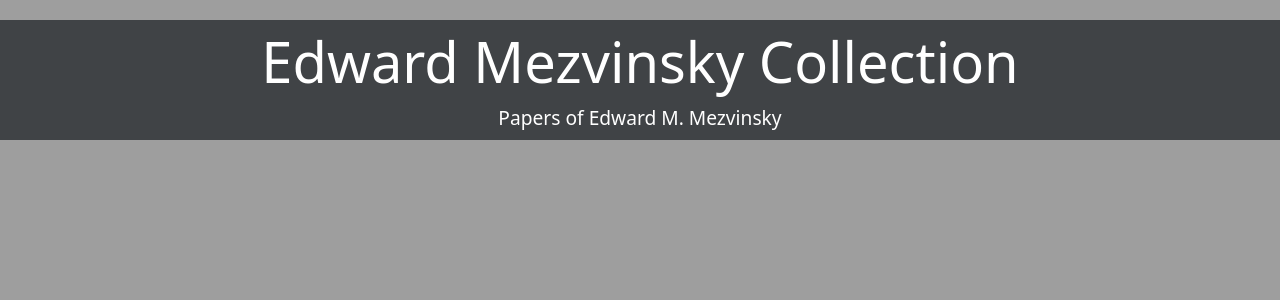
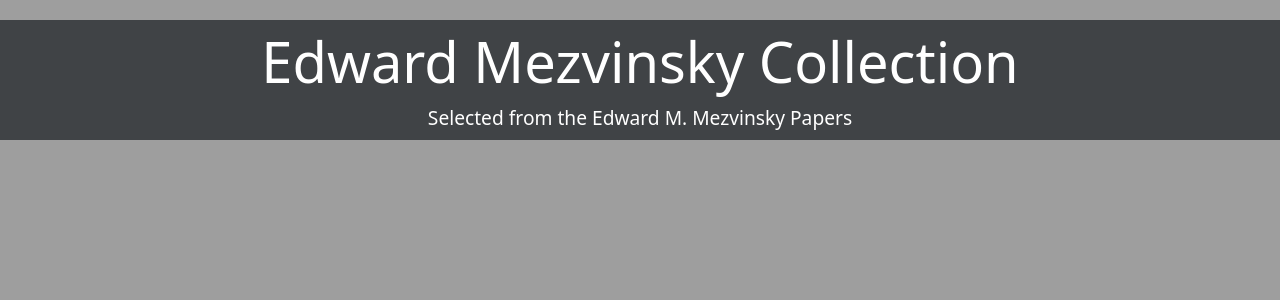
Before and after one commit to isu-digital/digital-collections-template, a Jekyll site: the page built from pages/index.md, in a window 1280 px wide. Shown: the part 210-510 px from the top of the page. Built offline with Jekyll 4.4.1, drawn with Linux system fonts in a browser that asks for light colours.

Commit message:
tagline and keyword updates

```diff
--- a/_config.yml
+++ b/_config.yml
@@ -20,12 +20,12 @@ source-code: https://github.com/isu-digital/digital-collections-template
 # title of site appears in banner
 title: Edward Mezvinsky Collection
 # tagline, a short phrase that will appear throughout the site in the top banner
-tagline: Papers of Edward M. Mezvinsky
+tagline: Selected from the Edward M. Mezvinsky Papers
 # description appears in meta tags and other locations
 # this description might appear in search result lists, keep around 160 characters max
 description: "This collection consists of photographs, speeches, correspondence, reports, videos, and other records of Edward M. Mezvinsky's political career."
 # keywords, a short list of subjects describing the collection, separated by semicolon, to appear in rich markup
-keywords: iowa;history;midwest
+keywords: united states government;history
 # creator of the digital collection, to appear in meta tags; we typically use our GitHub usernames but feel free to just use your name
 author: owikle
 
```
